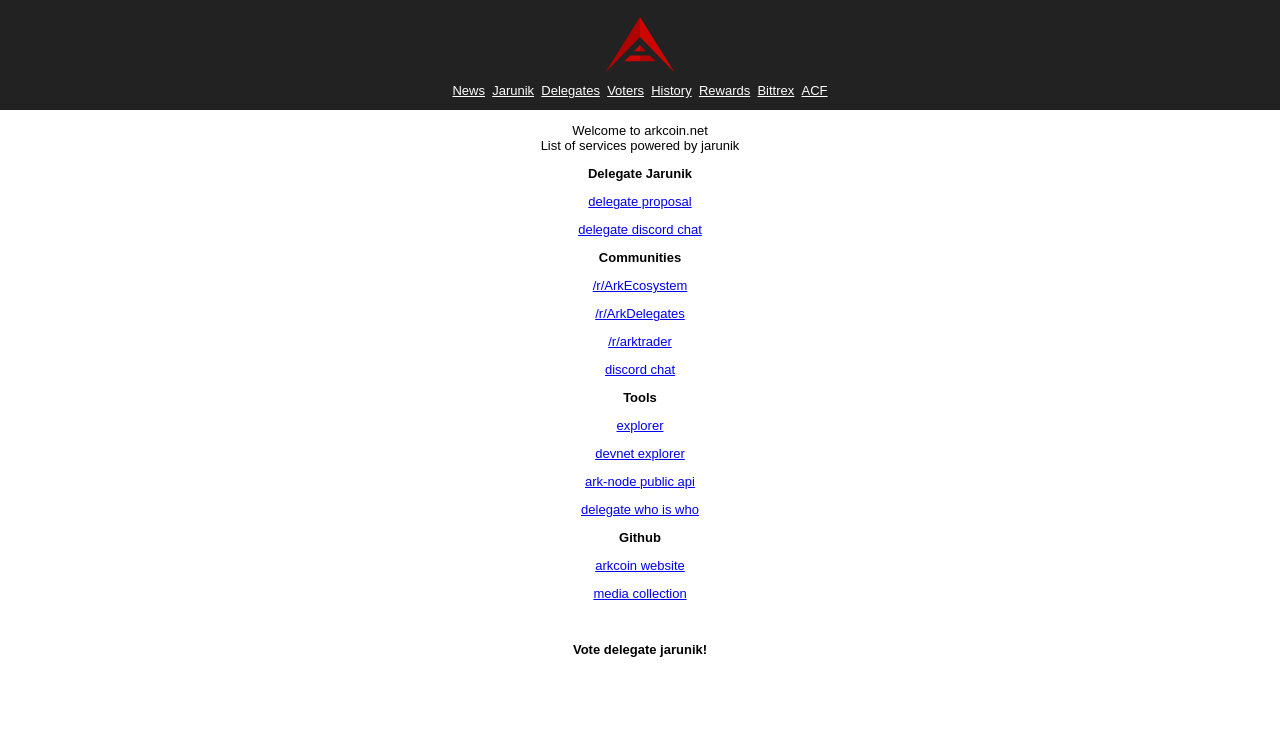
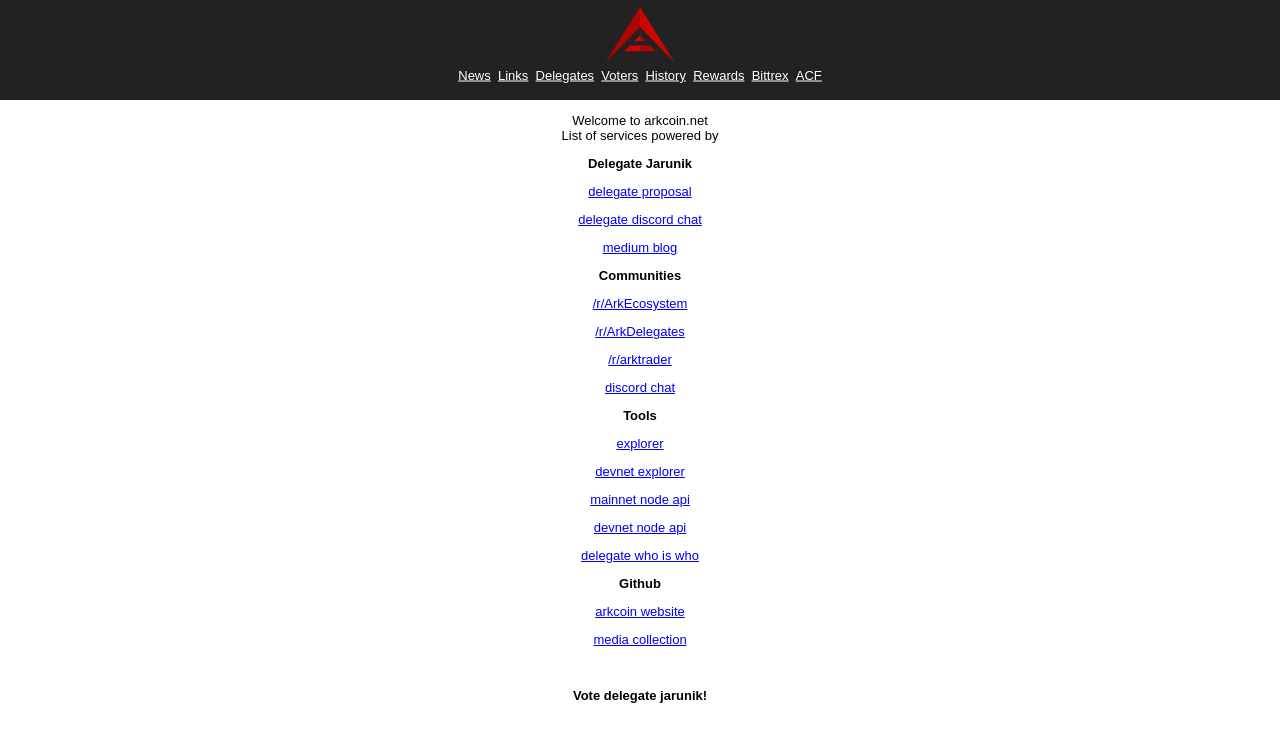
Before and after one commit to totux/arkcoin, a React (Create React App) app: page /links in a window 1280 px wide. Shown: the top 742 px of the page. Built offline with nearby package versions, Linux system fonts and the light colour scheme.

Commit message:
Links, Logo and devnet api

```diff
--- a/src/App.css
+++ b/src/App.css
@@ -9,9 +9,22 @@
 
 .AppHeader {
   background-color: #222;
-  height:  90px;
-  padding: 10px;
+  height:  100px;
+  padding: 0px;
   color: white;
+}
+
+.AppHeader {
+  position: relative;
+  text-align: center;
+  color: white;
+}
+
+.AppHeader nav {
+  position: absolute;
+  top: 75%;
+  left: 50%;
+  transform: translate(-50%, -50%);
 }
 
 .AppHeader a {
--- a/src/App.js
+++ b/src/App.js
@@ -21,7 +21,7 @@
         <img src={ logo } className="AppLogo" alt="logo" />
         <nav>
           <Link to='/'>News</Link> &nbsp;
-          <Link to='/links'>Jarunik</Link> &nbsp;
+          <Link to='/links'>Links</Link> &nbsp;
           <Link to='/delegates'>Delegates</Link> &nbsp;
           <Link to='/voters'>Voters</Link> &nbsp;
           <Link to='/history'>History</Link> &nbsp;
--- a/src/AppLinks.js
+++ b/src/AppLinks.js
@@ -6,7 +6,7 @@
       <div className="AppLinks">
          <p>
           Welcome to arkcoin.net <br/>
-          List of services powered by jarunik
+          List of services powered by
         </p>
          <p>
            <b>Delegate Jarunik</b>
@@ -16,6 +16,9 @@
         </p>
         <p>
           <a href="https://discord.gg/m7bt2js">delegate discord chat</a>
+        </p>
+        <p>
+          <a href="https://medium.com/@jarunik">medium blog</a>
         </p>
          <p>
            <b>Communities</b>
@@ -42,7 +45,10 @@
           <a href="https://dexplorer.arkcoin.net/">devnet explorer</a>
         </p>
         <p>
-          <a href="https://api.arkcoin.net/api/peers/version">ark-node public api</a>
+          <a href="https://api.arkcoin.net/api/peers/version">mainnet node api</a>
+        </p>
+        <p>
+          <a href="https://dev.arkcoin.net/api/peers/version">devnet node api</a>
         </p>
         <p>
           <a href="https://docs.google.com/spreadsheets/d/1QawUqYa_e9YN_3Stb3-WYTdJ2BgnYqxsErYbA2ihXjo">delegate who is who</a>
```
